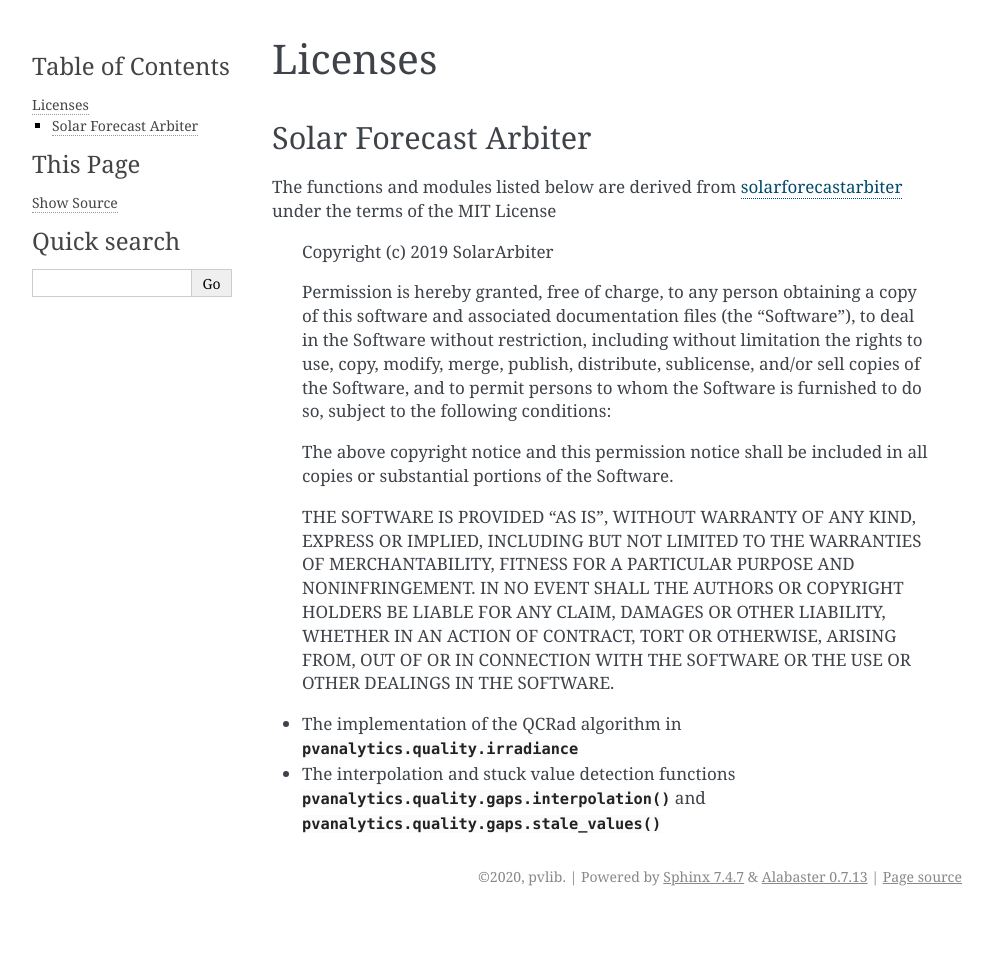
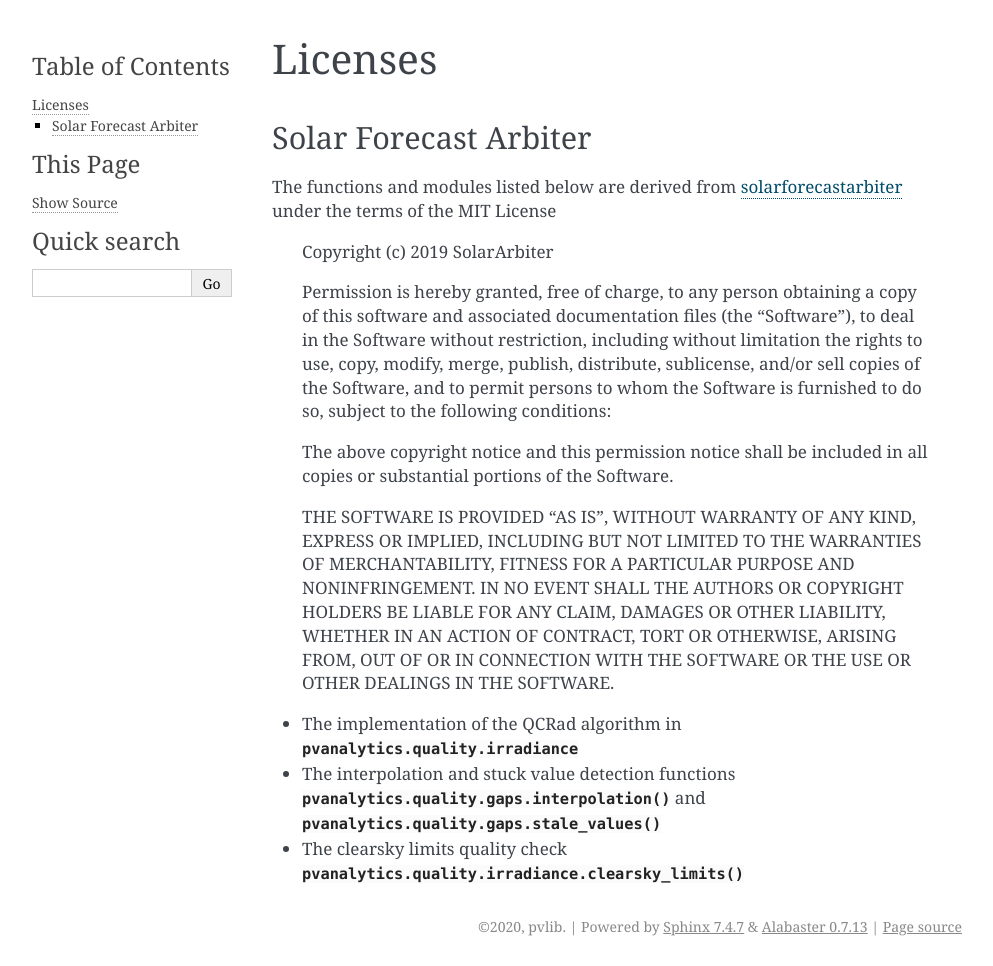
Before and after one commit to pvlib/pvanalytics, a Sphinx documentation site: the page built from docs/licenses.rst, in a window 1280 px wide. Shown: the whole page, without its empty margins (148-1141 px from the left). Built offline with Sphinx 7.4.7, drawn with Linux system fonts in a browser that asks for light colours; before the commit the page ends 916 px from its top, so only the background shows below that.

Commit message:
Add attribution for quality.irradiance.clearsky_limits

```diff
--- a/docs/licenses.rst
+++ b/docs/licenses.rst
@@ -35,3 +35,6 @@
 * The interpolation and stuck value detection functions
   :py:func:`pvanalytics.quality.gaps.interpolation()` and
   :py:func:`pvanalytics.quality.gaps.stale_values()`
+
+* The clearsky limits quality check
+  :py:func:`pvanalytics.quality.irradiance.clearsky_limits`
```
